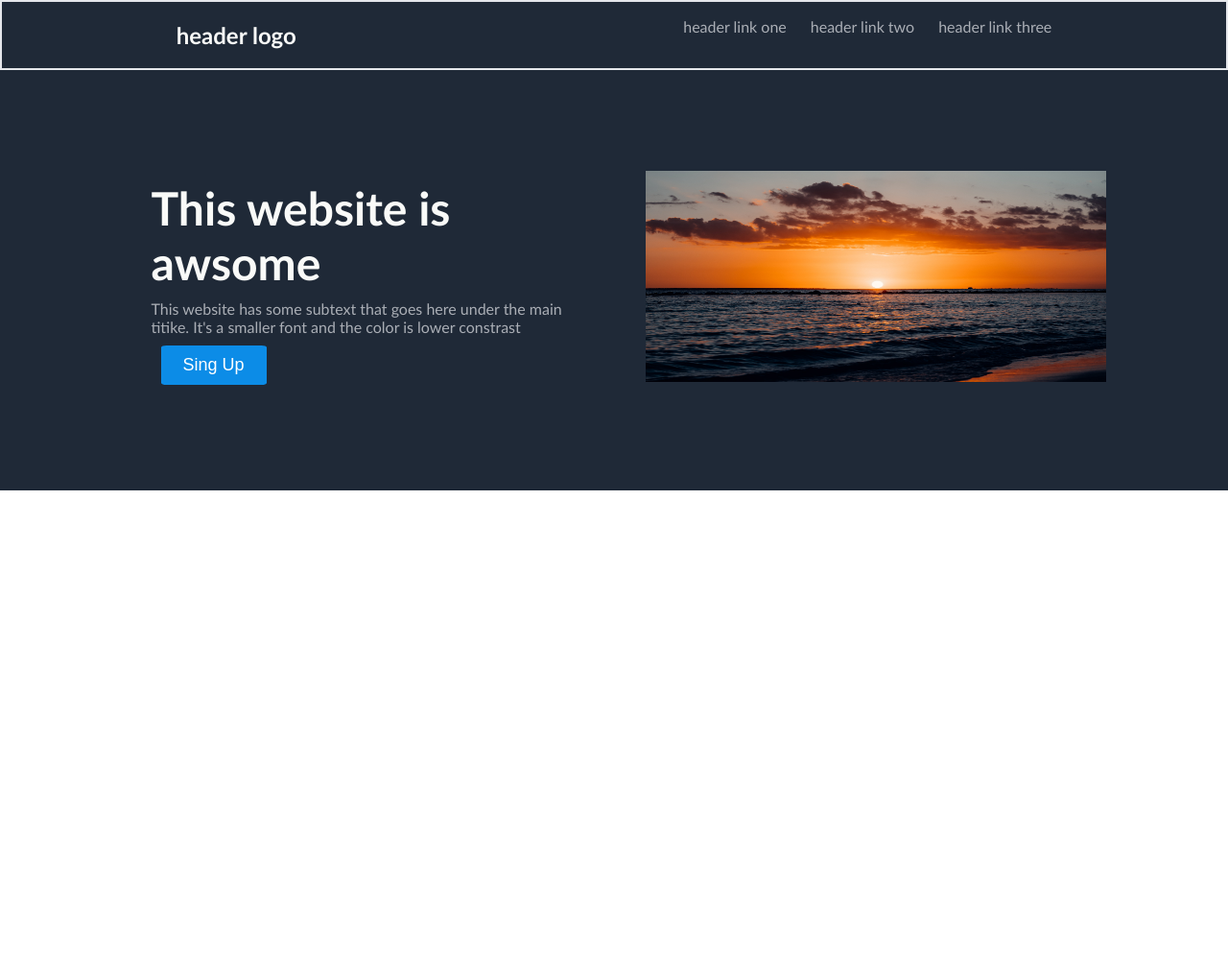
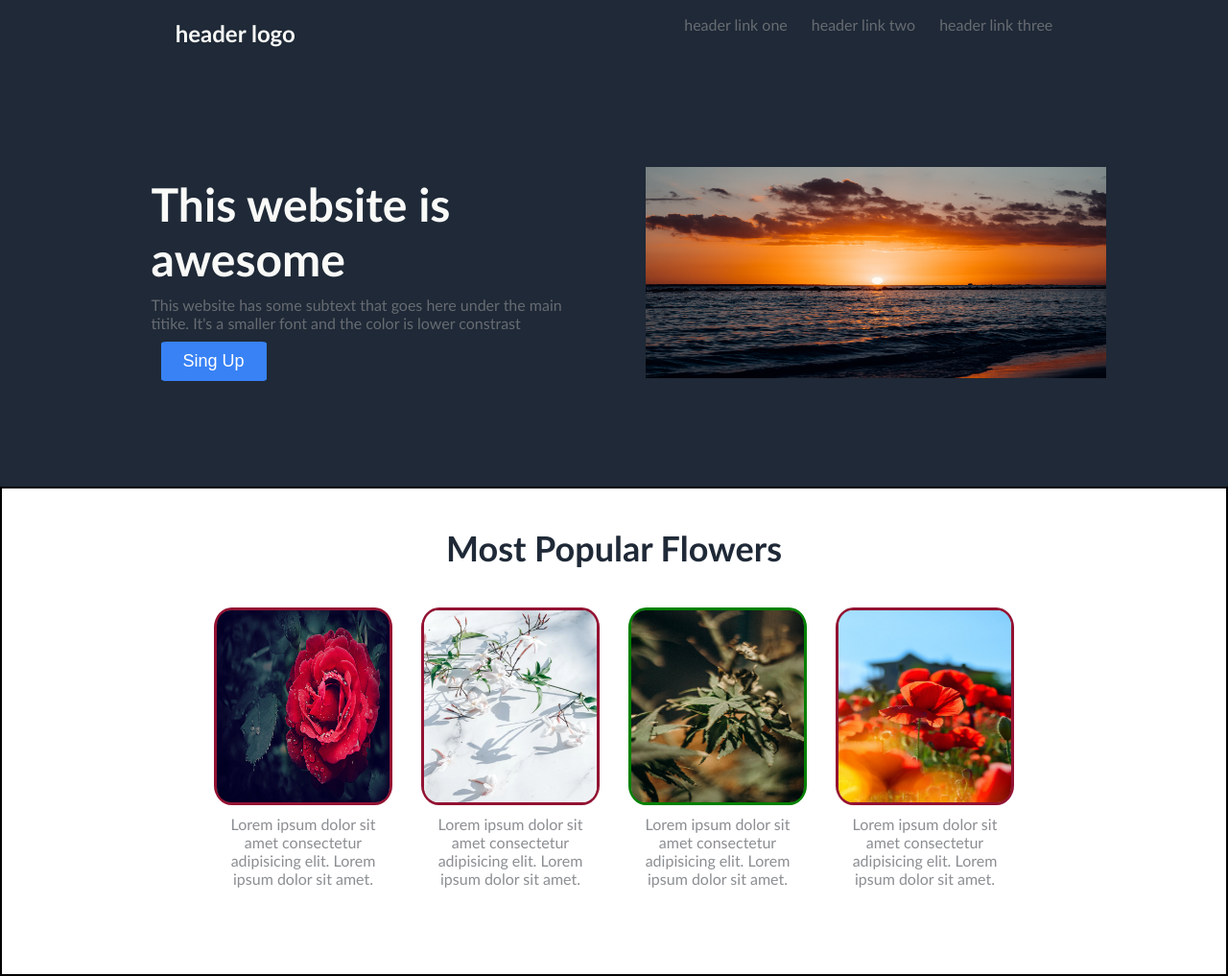
Before and after one commit to Vole-de-Mort/landing_page, a plain HTML site: page index.html in a window 1280 px wide. Shown: the whole page at 96% size. Before the commit the page ends 800 px from the top, so only its background shows below. Drawn offline with Linux system fonts and the light colour scheme.

Commit message:
Second section

```diff
--- a/index.html
+++ b/index.html
@@ -7,7 +7,7 @@
     <link rel="stylesheet" href="style.css">
 </head>
 <body>
-    <div class="container">
+    <div class="header-container">
         <div class="header1">
             <h2>header logo</h2>
             <ul id="rigth">
@@ -18,7 +18,7 @@
         </div>
         <div class="header2">
             <div class="left">
-                <h1>This website is awsome</h1>
+                <h1>This website is awesome</h1>
                 <p class="subtext">This website has some subtext that goes here under the main titike. It's a smaller font and the color is lower constrast</p>
                 <button>Sing Up</button>
             </div>
@@ -27,5 +27,31 @@
             </div>
         </div>
     </div>
+
+<!--ajustment mising in subtext !!!-->
+
+    <div class="main-container">
+        <div class="title">Most Popular Flowers</div>
+        <div class="country">
+            <div>
+                <div class="box">
+                    <img src="./images/rose.jpeg" alt="Rose">
+                </div>
+                <div class="subtext">Lorem ipsum dolor sit amet consectetur adipisicing elit. Lorem ipsum dolor sit amet.</div>
+            </div>
+            <div>
+                <div class="box"><img src="./images/jasmine.webp" alt="Jasmine"></div>
+                <div class="subtext">Lorem ipsum dolor sit amet consectetur adipisicing elit. Lorem ipsum dolor sit amet.</div>
+            </div>
+            <div>
+                <div class="box"style="border-color: green;"><img src="./images/canabis.jpeg" alt="Canabis"></div>
+                <div class="subtext">Lorem ipsum dolor sit amet consectetur adipisicing elit. Lorem ipsum dolor sit amet.</div>
+            </div>
+            <div>
+                <div class="box"><img src="./images/poppy.jpeg" alt="Poppy"></div>
+                <div class="subtext">Lorem ipsum dolor sit amet consectetur adipisicing elit. Lorem ipsum dolor sit amet.</div>
+            </div>
+        </div>
+    </div>
 </body>
 </html>
--- a/style.css
+++ b/style.css
@@ -3,7 +3,7 @@ body{
     padding: 0;
     font-family: 'Gill Sans', 'Gill Sans MT', Calibri, 'Trebuchet MS', sans-serif;
 }
-.container{
+.header-container{
     background-color: #1F2937;
 }
 ul{
@@ -13,7 +13,7 @@ a{
     text-decoration: none;
 }
 .subtext{
-    color : #e5e7ebb3;
+    color : #75787dd6;
     font-size: 16px;
 }
 h1{
@@ -27,7 +27,7 @@ h2{
 }
 button{
     color: white;
-    background-color:#0c8ce7;
+    background-color:#3882F6;
     font-size: 18px;
     border-radius: 5%;
     border: none;
@@ -42,7 +42,6 @@ img{
 }
 .header1{
     display: flex;
-    border: #E5E7EB solid 2px;
     justify-content: space-around;
 }
 #rigth{
@@ -68,3 +67,43 @@ img{
 h1,p{
     margin: 10px;
 }
+
+/* Second section */
+
+.main-container{
+    background-color: white;
+    border: black solid 2px;
+}
+.box{
+    height: 200px;
+    width: 180px;
+    border: #931232 solid 3px;
+    border-radius: 10%;
+}
+.title{
+    font-size: 36px;
+    font-weight: bolder;
+    color: #1F2937;
+    text-align: center;
+    margin-top: 40px;
+    margin-bottom: 40px;
+}
+.country{
+    display: flex;
+    justify-content: center;
+    gap: 30px;
+    margin-bottom: 80px;
+}
+.main-container > .country > div{
+    display: flex;
+    flex-direction: column;flex-basis: 1px;
+}
+.main-container > .country > div > .subtext{
+    margin: 10px;
+    text-align: center;
+}
+.main-container > .country > div > .box >img{
+    height: 200px;
+    width: 180px;
+    border-radius: 8%;
+}
```
Also changed, not shown: images/canabis.jpeg (added), images/jasmine.webp (added), images/poppy.jpeg (added), images/rose.jpeg (added).
